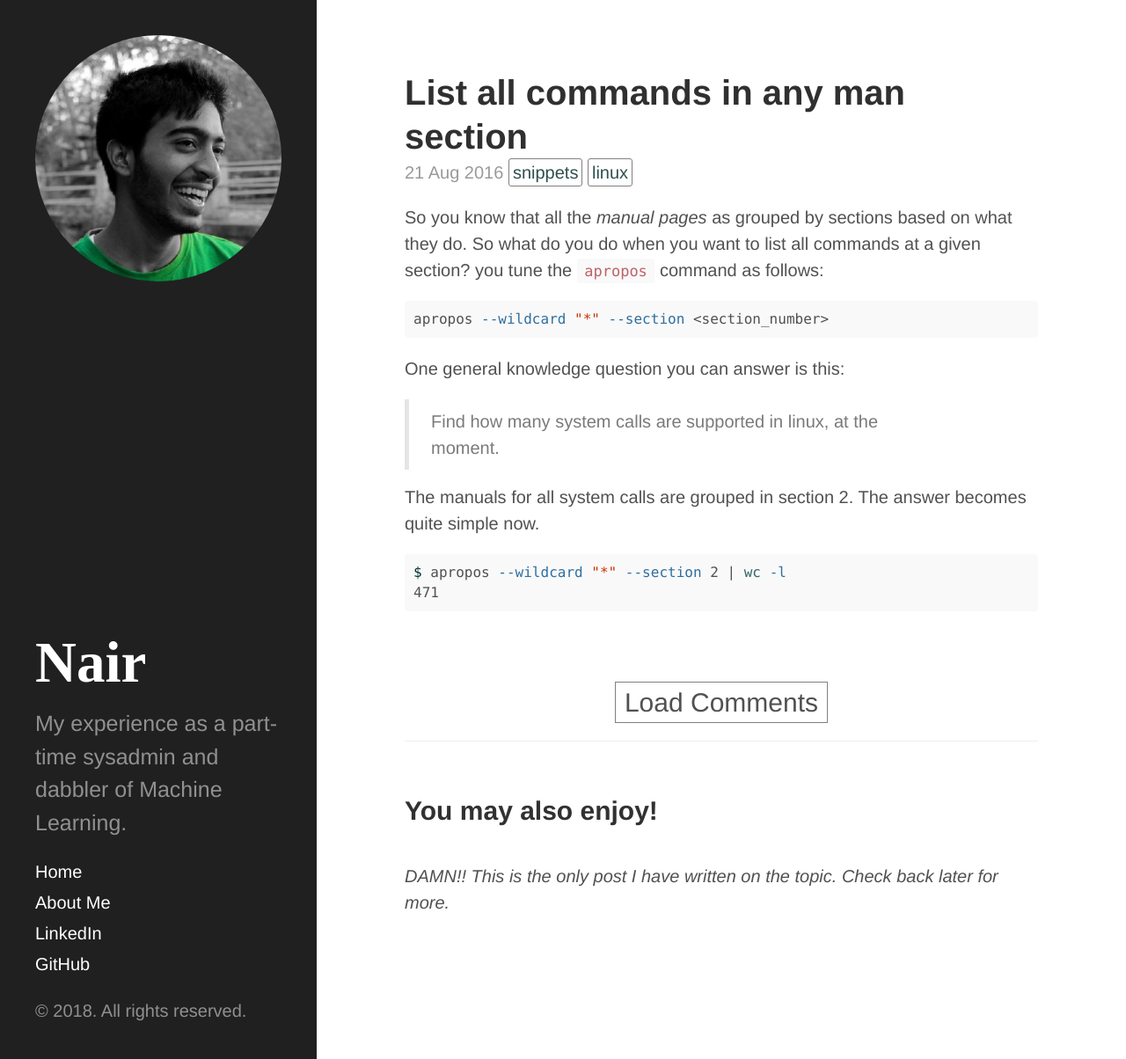
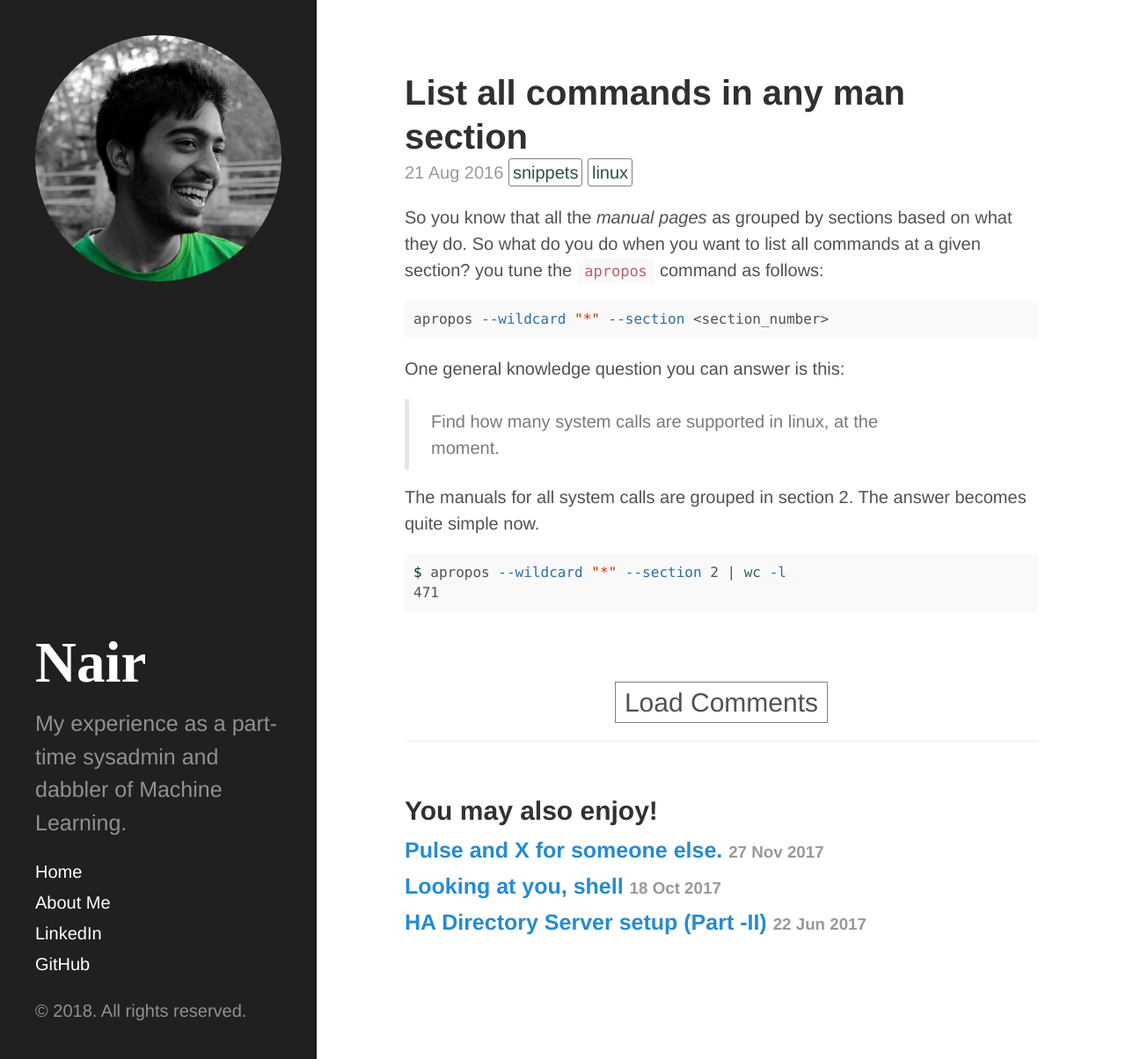
Before and after one commit to AadityaNair/AadityaNair.github.io, a Jekyll site: the page built from _posts/2016-08-21-list-all-commands.md, in a window 1280 px wide and 1204 px high. Shown: the whole window at 88% size. Built offline with Jekyll 4.4.1, drawn with Linux system fonts in a browser that asks for light colours.

Commit message:
Decreased minimum tags for related

```diff
--- a/_layouts/post.html
+++ b/_layouts/post.html
@@ -20,7 +20,7 @@ layout: default
   <ul class="related-posts">
 
     {% assign maxRelated = 3 %}
-    {% assign minCommonTags =  2 %}
+    {% assign minCommonTags =  1 %}
     {% assign maxRelatedCounter = 0 %}
 
     {% for post in site.posts %}
```
